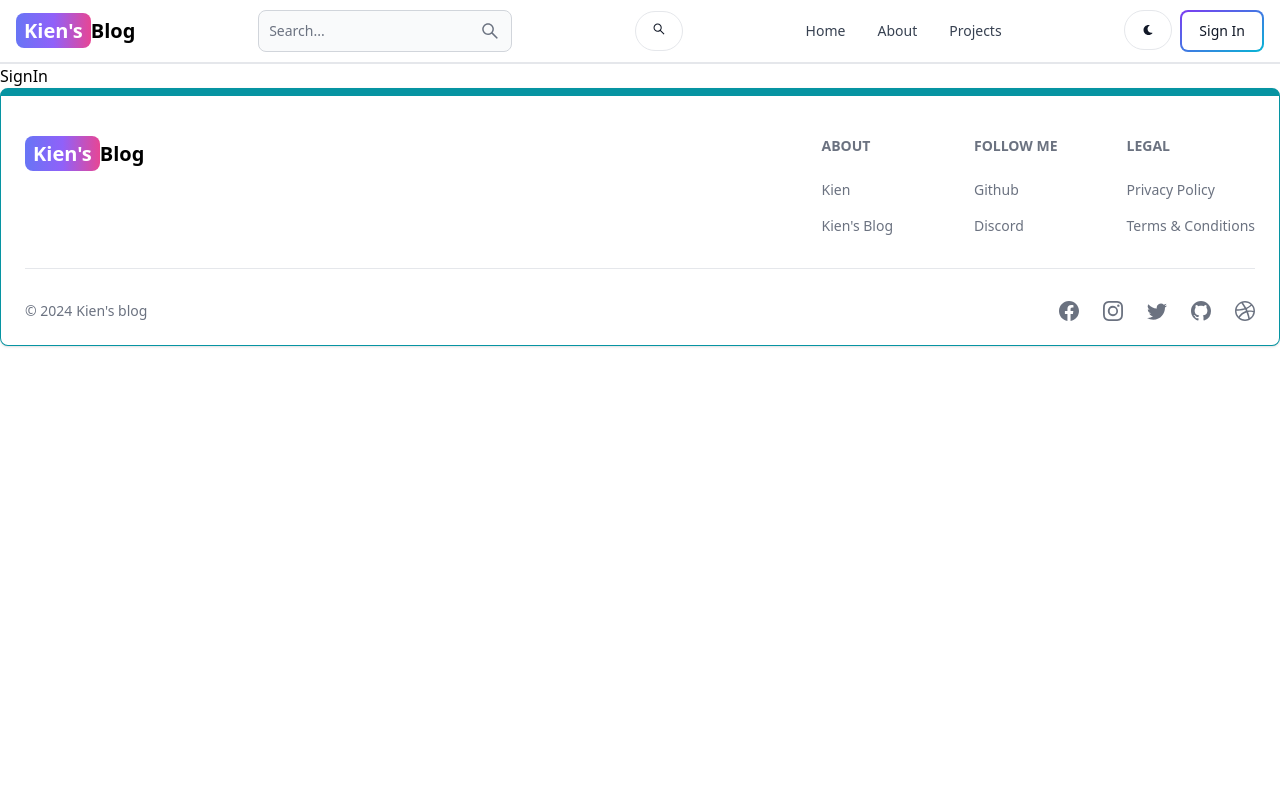
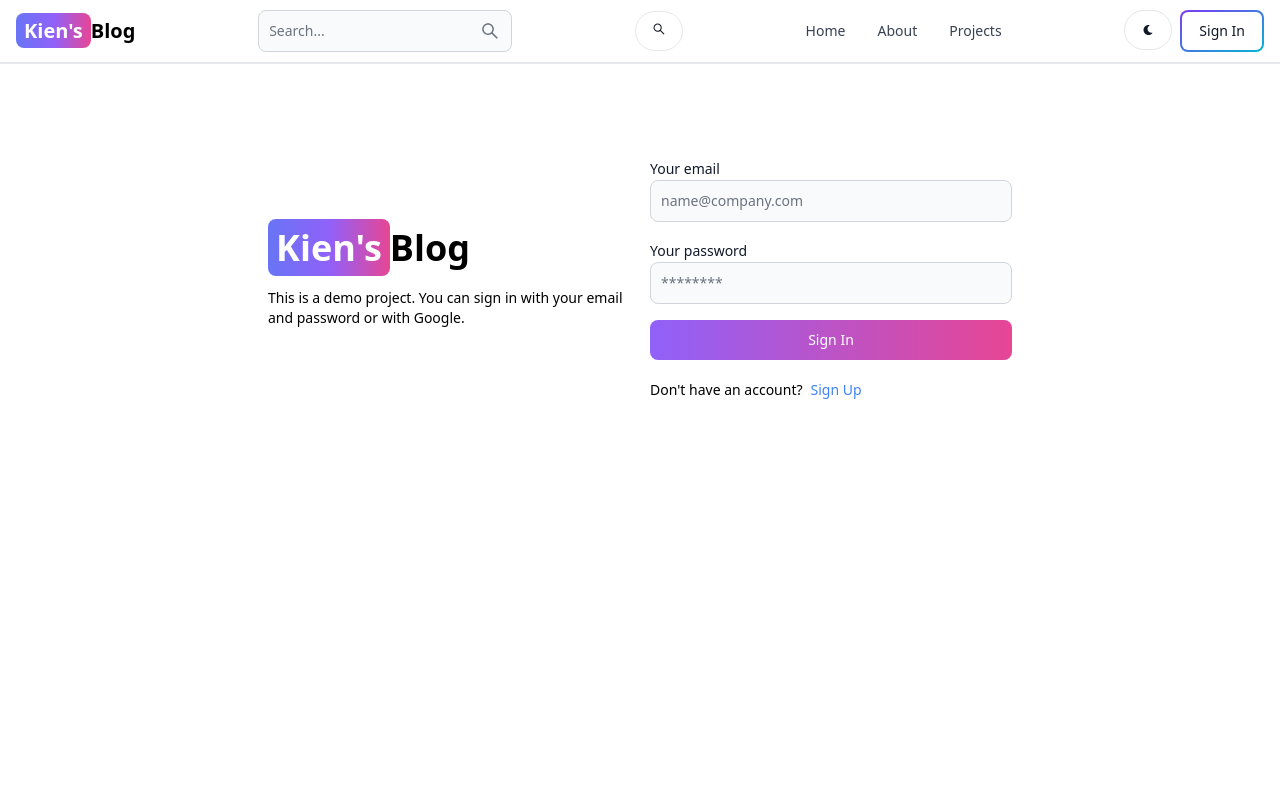
Before and after one commit to lvkien16/mern-blog, a React (Vite) app in the folder client/: page /sign-in in a window 1280 px wide. Shown: the top 800 px of the page. Built offline with nearby package versions, Linux system fonts and the light colour scheme.

Commit message:
complete signin page functionaly

```diff
--- a/client/src/pages/SignIn.jsx
+++ b/client/src/pages/SignIn.jsx
@@ -1,5 +1,91 @@
-export default function SignIn() {
+import { Alert, Button, Label, Spinner, TextInput } from "flowbite-react";
+import { useState } from "react";
+import { Link, useNavigate } from "react-router-dom";
+
+export default function SingIn() {
+  const [formData, setFormData] = useState({});
+  const [errorMessage, setErrorMessage] = useState(null);
+  const [loading, setLoading] = useState(false);
+  const navigate = useNavigate();
+  const handleChange = (e) => {
+    setFormData({ ...formData, [e.target.id]: e.target.value.trim() });
+  };
+
+  const handleSubmit = async (e) => {
+    e.preventDefault();
+    if(!formData.email || !formData.password){
+      return setErrorMessage('Please fill out all field.');
+    }
+    try{
+      setLoading(true);
+      setErrorMessage(null);
+      const res = await fetch('/api/auth/signin', {
+        method: 'POST',
+        headers: { 'Content-Type': 'application/json' },
+        body: JSON.stringify(formData),
+      });
+      const data = await res.json();
+      if(data.success === false){
+        setLoading(false);
+        return setErrorMessage(data.message);
+      }
+      setLoading(false);
+      if(res.ok){
+        navigate('/');
+      }
+    } catch(error){
+      setErrorMessage(error.message);
+      setLoading(false);
+    }
+  }
+
   return (
-    <div>SignIn</div>
+    <div className="min-h-screen mt-20">
+      <div className="flex p-3 max-w-3xl mx-auto flex-col md:flex-row md:items-center gap-5">
+        {/* left */}
+        <div className="flex-1">
+        <Link to="/" className="font-bold dark:text-white text-4xl">
+            <span className="px-2 py-1 bg-gradient-to-r from-indigo-500 via-purple-500 to-pink-500 rounded-lg text-white">Kien's</span>
+            Blog
+        </Link>
+        <p className="text-sm mt-5">This is a demo project. You can sign in with your email and password or with Google.</p>
+        </div>
+        {/* right */}
+
+        <div className="flex-1">
+          <form className="flex flex-col gap-4" onSubmit={handleSubmit}>
+            <div >
+              <Label value="Your email" />
+              <TextInput type="email" placeholder="name@company.com" id="email" onChange={handleChange}/>
+            </div>
+            <div >
+              <Label value="Your password" />
+              <TextInput type="password" placeholder="********" id="password" onChange={handleChange}/>
+            </div>
+            <Button gradientDuoTone="purpleToPink" type="submit" disabled={loading}>
+              {
+              loading ? (
+                <>
+                <Spinner size="sm"/>
+                <span className="pl-3">Loadding...</span>
+                </>
+              ) : 'Sign In'
+              }
+            </Button>
+          </form>
+          <div className="flex gap-2 text-sm mt-5">
+            <span>Don't have an account?</span>
+            <Link to="/sign-up" className="text-blue-500">Sign Up</Link>
+          </div>
+          {
+            errorMessage && (
+              <Alert className="mt-5" color="failure">
+                {errorMessage}
+              </Alert>
+            )
+          }
+        </div>
+      </div>
+    </div>
   )
 }
--- a/client/src/pages/SingUp.jsx
+++ b/client/src/pages/SingUp.jsx
@@ -26,6 +26,7 @@
       });
       const data = await res.json();
       if(data.success === false){
+        setLoading(false);
         return setErrorMessage(data.message);
       }
       setLoading(false);
```
